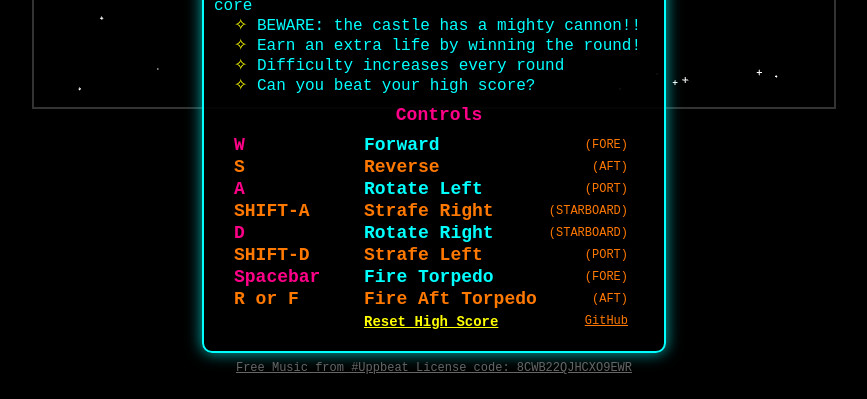
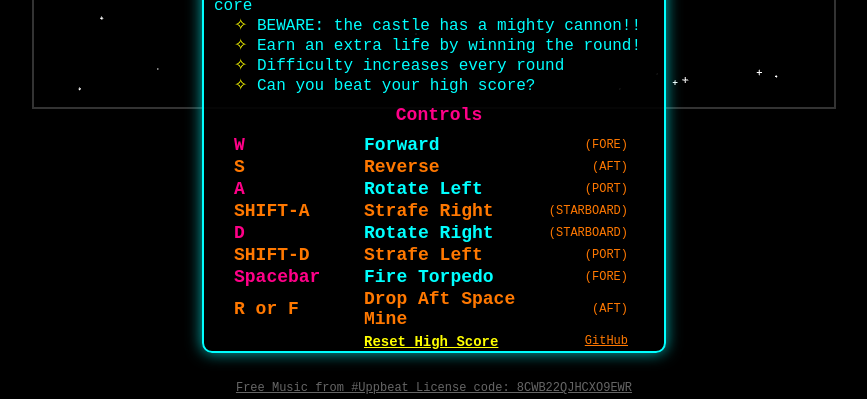
Before and after one commit to brighams/StarCastle, a website built with Vite: page index.html in a window 1280 px wide. Shown: the part 721-1120 px from the top of the page, without its empty margins (206-1073 px from the left). Built offline with nearby package versions, Linux system fonts and the light colour scheme; animation ran at ten frames a second.

Commit message:
Drop Aft Space Mine

```diff
--- a/index.html
+++ b/index.html
@@ -178,7 +178,7 @@
         <span class="control-direction">(FORE)</span>
 
         <span class="control-key" style="color:#ff7800;">R or F</span>
-        <span class="control-description" style="color:#ff7800;">Fire Aft Torpedo</span>
+        <span class="control-description" style="color:#ff7800;">Drop Aft Space Mine</span>
         <span class="control-direction">(AFT)</span>
 
         <span class="control-key"></span>
```
